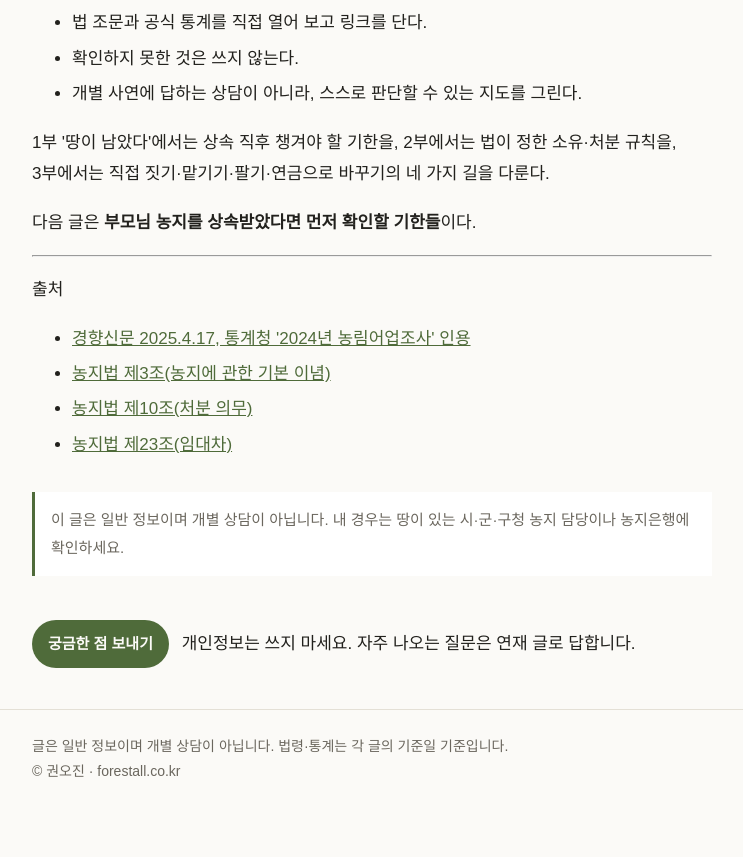
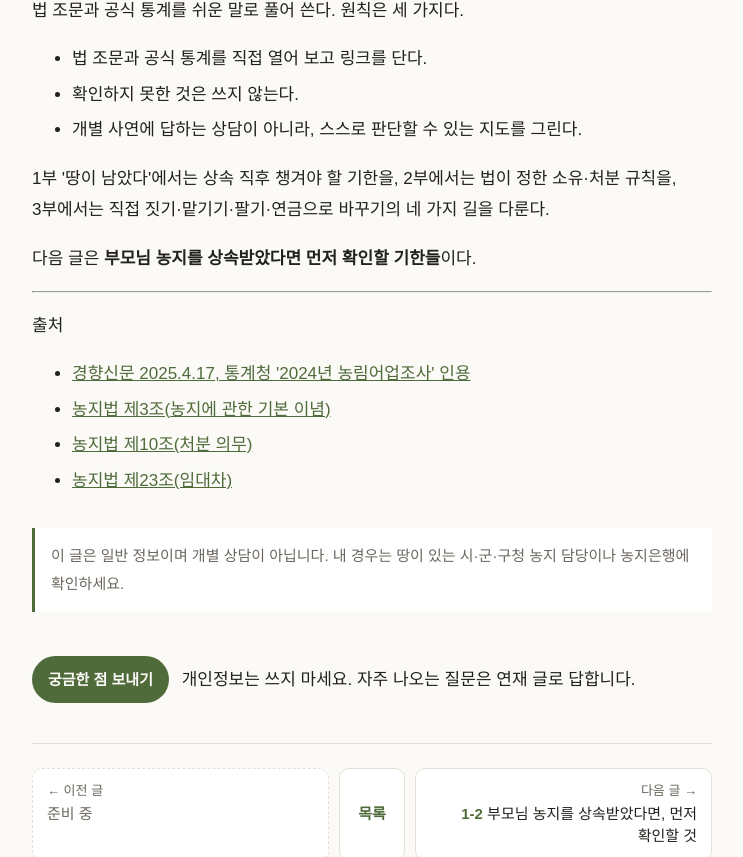
Before and after one commit to ojsk/forestall-site, a plain HTML site: page posts/1-1.html in a window 1280 px wide. Shown: the part 1943-2800 px from the top of the page, without its empty margins (268-1011 px from the left). Before the commit the page ends 2776 px from the top, so only its background shows below. Drawn offline with Linux system fonts and the light colour scheme.

Commit message:
1-1편: 목록으로·이전/다음 글 이동 추가

```diff
--- a/posts/1-1.html
+++ b/posts/1-1.html
@@ -3,7 +3,7 @@
 <title>농가의 절반 이상이 65세 이상인 나라, 농지는 누구에게 가나</title><meta name="description" content="부모님 농지를 물려받은 사람을 위한 법과 통계 이야기">
 <link rel="stylesheet" href="../style.css"></head><body>
 <header class="site"><div class="wrap"><a href="../index.html">함께 보기</a><span>forest of all · 농지 이야기</span></div></header>
-<main class="wrap"><article><div class="meta">1부 땅이 남았다 · 1-1 · 2026-11-24</div><h1>농가의 절반 이상이 65세 이상인 나라, 농지는 누구에게 가나</h1><p>땅은 그대로인데 사람이 줄고 있다.</p>
+<main class="wrap"><article><a class="back" href="../index.html#list">← 목록으로</a><div class="meta">1부 땅이 남았다 · 1-1 · 2026-11-24</div><h1>농가의 절반 이상이 65세 이상인 나라, 농지는 누구에게 가나</h1><p>땅은 그대로인데 사람이 줄고 있다.</p>
 <h2>숫자로 본 농촌</h2>
 <p>통계청 '2024년 농림어업조사'(2024년 12월 1일 기준)에 따르면 우리나라 농가는 97만4천 가구, 농가 인구는 200만4천 명이다. 한 해 사이 농가는 2만5천 가구(2.5%), 농가 인구는 8만5천 명(4.1%) 줄었다.</p>
 <p>더 눈에 띄는 것은 나이다.</p>
@@ -47,6 +47,6 @@
 <li><a href="https://www.law.go.kr/법령/농지법/제3조">농지법 제3조(농지에 관한 기본 이념)</a></li>
 <li><a href="https://www.law.go.kr/법령/농지법/제10조">농지법 제10조(처분 의무)</a></li>
 <li><a href="https://www.law.go.kr/법령/농지법/제23조">농지법 제23조(임대차)</a></li>
-</ul><div class="note">이 글은 일반 정보이며 개별 상담이 아닙니다. 내 경우는 땅이 있는 시·군·구청 농지 담당이나 농지은행에 확인하세요.</div><p><a class="ask" href="https://docs.google.com/forms/d/e/1FAIpQLSf7gcZzMaoO86axwBNRMnHjJcVsTW0GQNivDiAqiwM-rBK7sw/viewform" target="_blank" rel="noopener">궁금한 점 보내기</a> 개인정보는 쓰지 마세요. 자주 나오는 질문은 연재 글로 답합니다.</p></article></main>
+</ul><div class="note">이 글은 일반 정보이며 개별 상담이 아닙니다. 내 경우는 땅이 있는 시·군·구청 농지 담당이나 농지은행에 확인하세요.</div><p><a class="ask" href="https://docs.google.com/forms/d/e/1FAIpQLSf7gcZzMaoO86axwBNRMnHjJcVsTW0GQNivDiAqiwM-rBK7sw/viewform" target="_blank" rel="noopener">궁금한 점 보내기</a> 개인정보는 쓰지 마세요. 자주 나오는 질문은 연재 글로 답합니다.</p><nav class="post-nav"><span class="pn prev empty"><small>← 이전 글</small>준비 중</span><a class="pn list" href="../index.html#list">목록</a><a class="pn next" href="1-2.html"><small>다음 글 →</small><b>1-2</b> 부모님 농지를 상속받았다면, 먼저 확인할 것</a></nav></article></main>
 <footer><div class="wrap">글은 일반 정보이며 개별 상담이 아닙니다. 법령·통계는 각 글의 기준일 기준입니다.<br>© 권오진 · forestall.co.kr</div></footer>
 </body></html>
```
